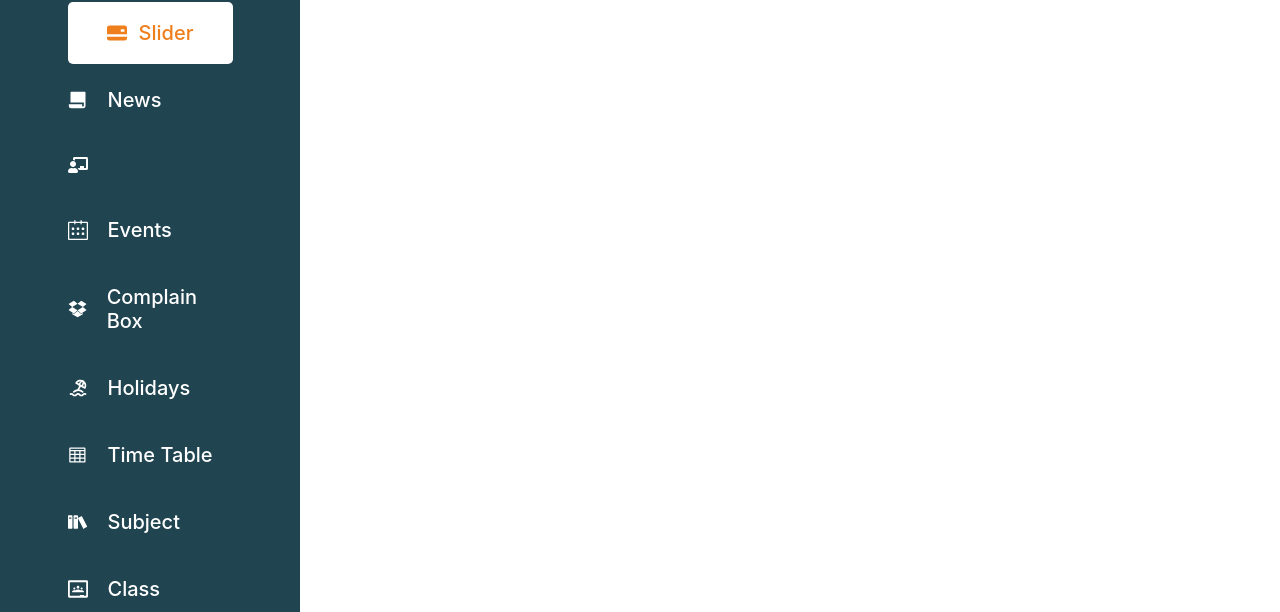
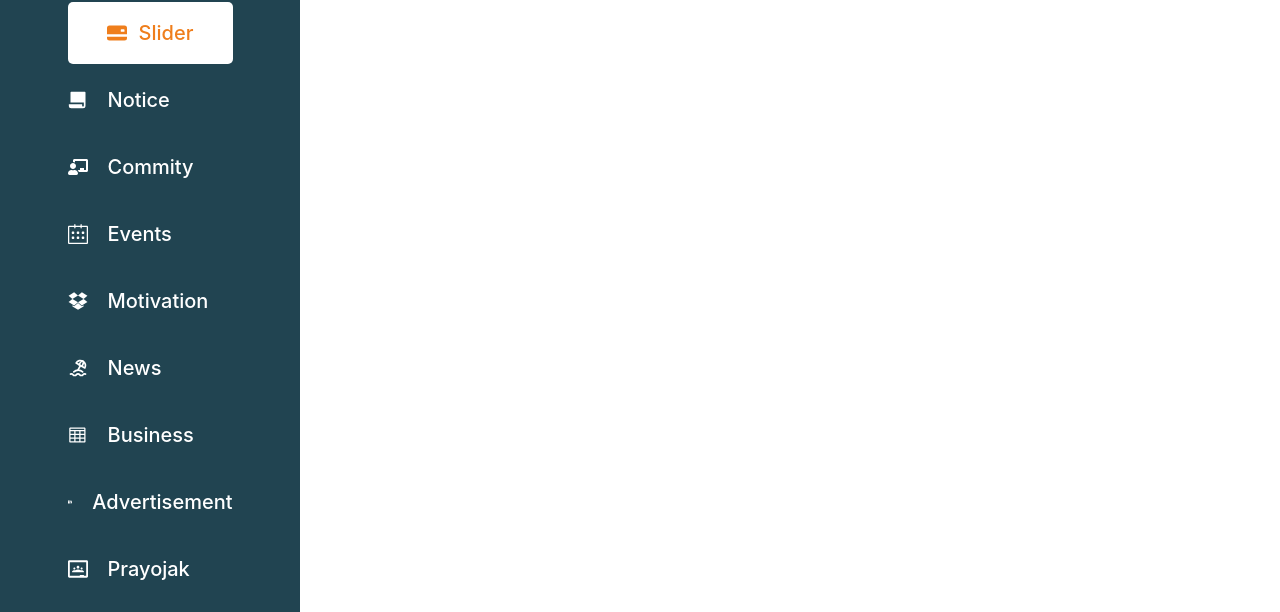
Before and after one commit to rihilrutilant/mandalAdmin, a React (Create React App) app: page /slider in a window 1280 px wide. Shown: the part 340-952 px from the top of the page. Built offline with nearby package versions, Linux system fonts and the light colour scheme; no server answers; sample sign-in values are in the browser's storage.

Commit message:
sidebar set

```diff
--- a/src/component/SideBar.jsx
+++ b/src/component/SideBar.jsx
@@ -44,11 +44,11 @@ const SideBar = () => {
             </NavLink>
             <NavLink to="/demo" className="nav-link">
               <RiFilePaperFill size={ICON_SIZE} />
-              <span>News</span>
+              <span>Notice</span>
             </NavLink>
             <NavLink to="/demo" className="nav-link">
               <FaChalkboardTeacher size={ICON_SIZE} />
-              <span></span>
+              <span>Commity</span>
             </NavLink>
             <NavLink to="/demo" className="nav-link">
               <SlCalender size={ICON_SIZE} />
@@ -56,23 +56,23 @@ const SideBar = () => {
             </NavLink>
             <NavLink to="/demo" className="nav-link">
               <TfiDropboxAlt size={ICON_SIZE} />
-              <span>Complain Box</span>
+              <span>Motivation</span>
             </NavLink>
             <NavLink to="/demo" className="nav-link">
               <TbBeach size={ICON_SIZE} />
-              <span>Holidays</span>
+              <span>News</span>
             </NavLink>
             <NavLink to="/demo" className="nav-link">
               <VscTable size={ICON_SIZE} />
-              <span>Time Table</span>
+              <span>Business</span>
             </NavLink>
             <NavLink to="/demo" className="nav-link">
               <ImBooks size={ICON_SIZE} />
-              <span>Subject</span>
+              <span>Advertisement</span>
             </NavLink>
             <NavLink to="/demo" className="nav-link">
               <SiGoogleclassroom size={ICON_SIZE} />
-              <span>Class</span>
+              <span>Prayojak</span>
             </NavLink>
             <NavLink onClick={logout} className="logout">
               <MdOutlineExitToApp size={ICON_SIZE} />
```
